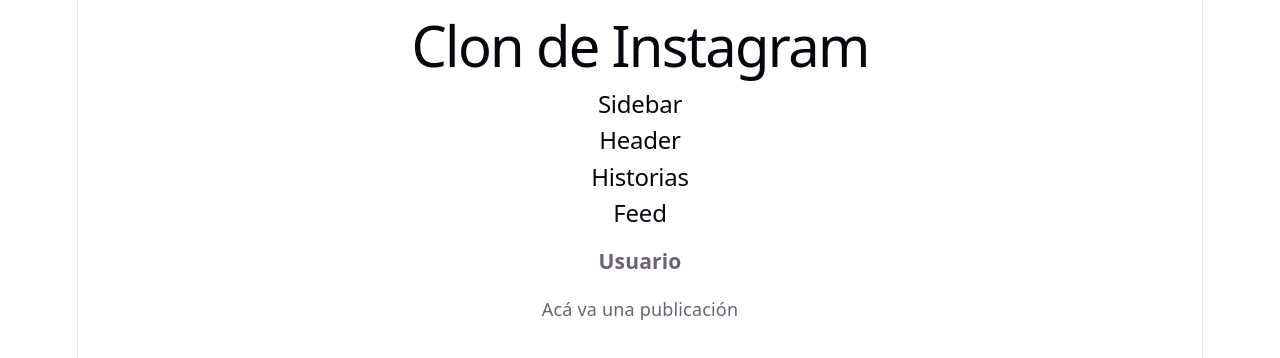
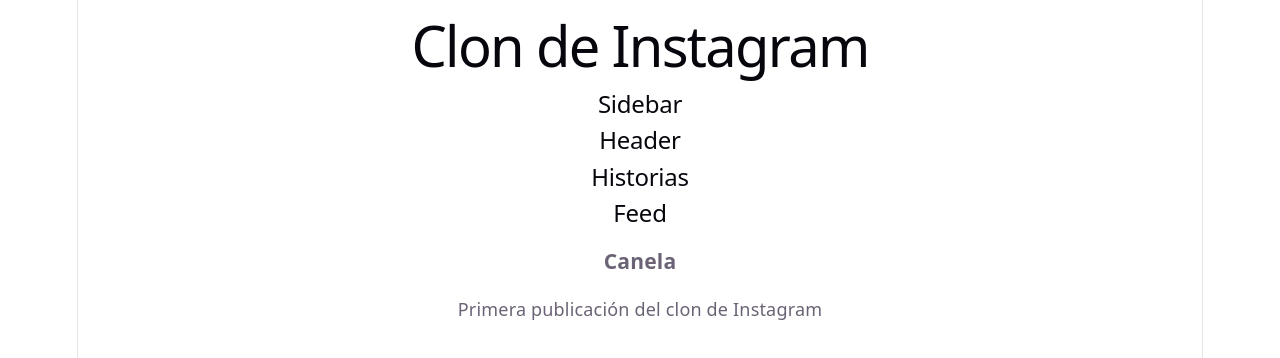
Before and after one commit to CanelaLedezma/Clon-de-Instagram, a React (Vite) app: page / in a window 1280 px wide. Shown: the top 358 px of the page. Built offline with nearby package versions, Linux system fonts and the light colour scheme.

Commit message:
Agregue props a publicacion

```diff
--- a/src/componentes/Feed.jsx
+++ b/src/componentes/Feed.jsx
@@ -5,7 +5,10 @@
     <div className="feed">
       <h2>Feed</h2>
       {/* Muestro una publicación del feed */}
-      <Publicacion/>
+       <Publicacion
+        usuario="Canela"
+        descripcion="Primera publicación del clon de Instagram"
+      />
     </div>
     );
 }
--- a/src/componentes/Publicacion.jsx
+++ b/src/componentes/Publicacion.jsx
@@ -1,9 +1,9 @@
-function Publicacion() {
+function Publicacion({usuario, descripcion}) {
   return (
     <div className="publicacion">
 
-      <h3>Usuario</h3> {/* aca va a ir el nombre del usuario de la publicación */}
-      <p>Acá va una publicación</p> {/* aca va a ir la imagen de la publicación */}
+      <h3>{usuario}</h3> {/* aca va  el nombre del usuario de la publicación */}
+      <p>{descripcion}</p> {/* aca va  la imagen de la publicación */}
     </div>
   );
 }
```
